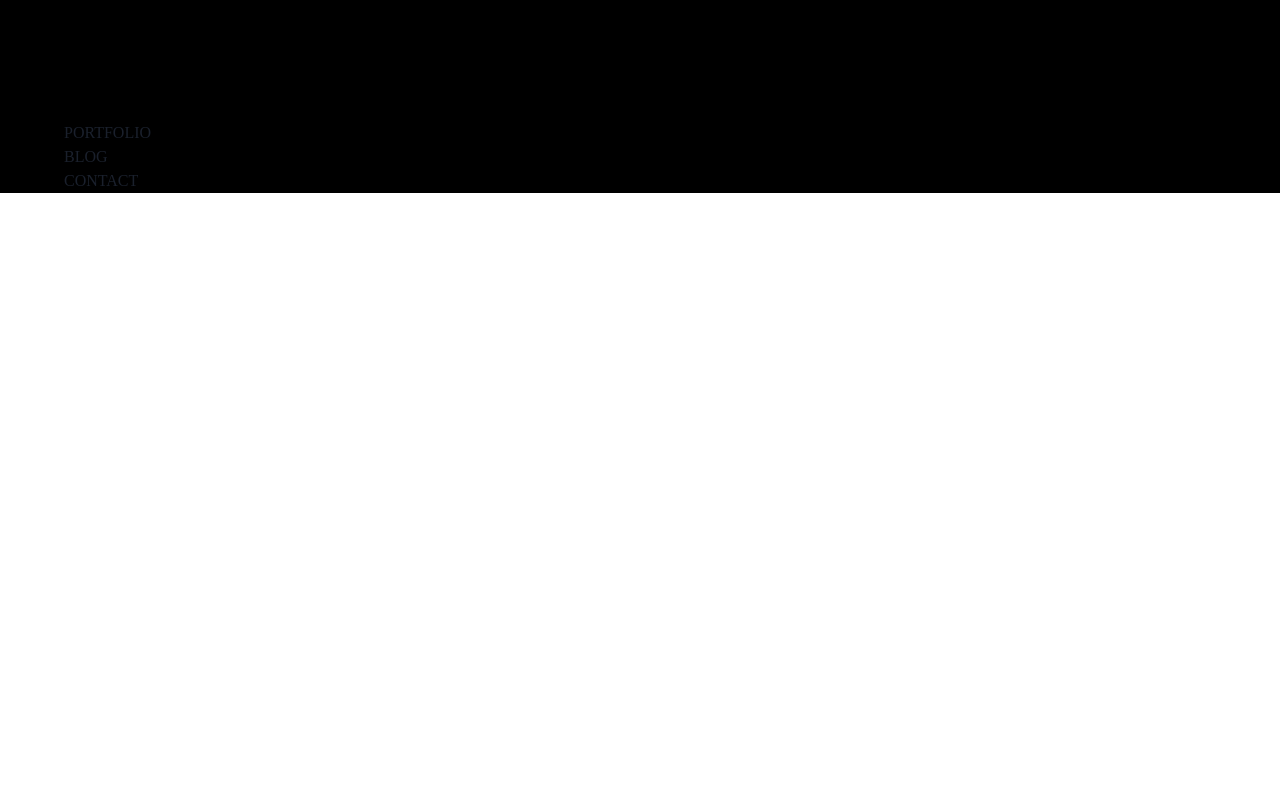
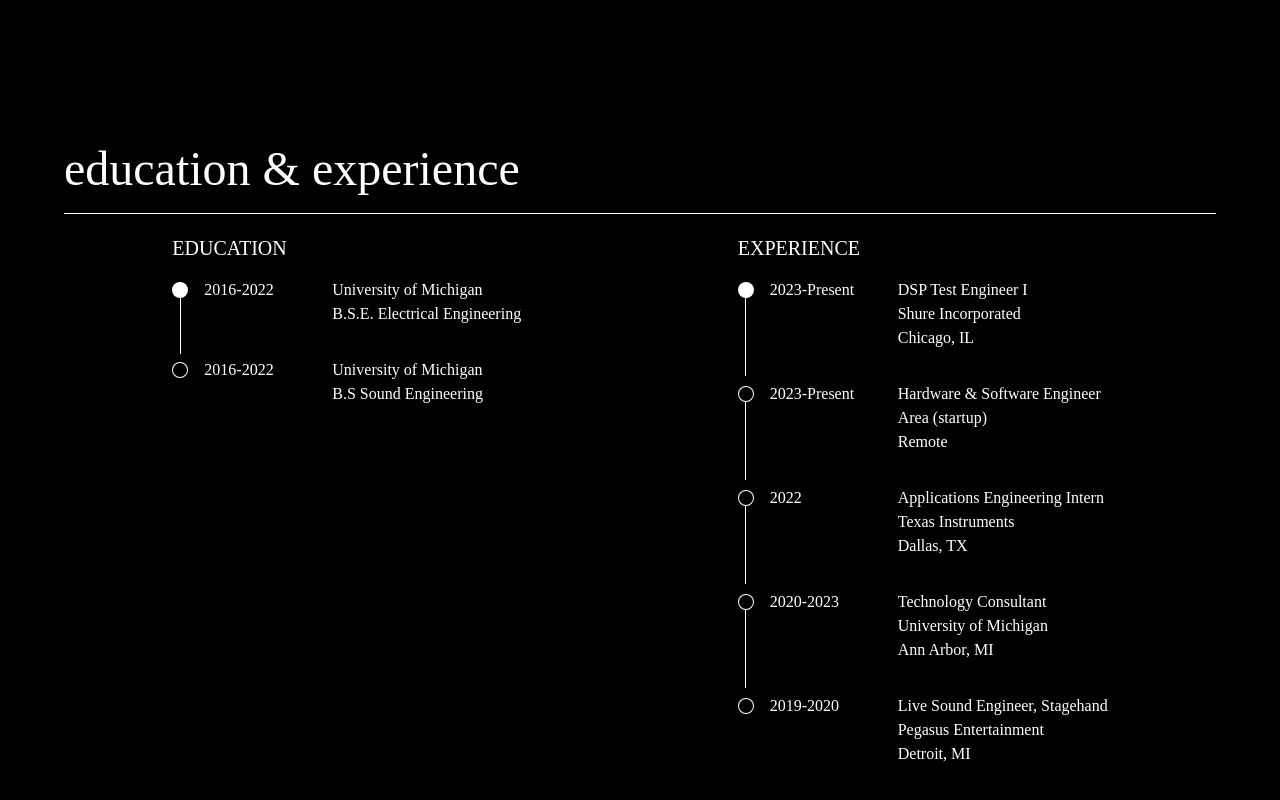
Before and after one commit to acgreene/alecgreene, a React (Vite) app: page / in a window 1280 px wide. Shown: the part 2434-3234 px from the top of the page. Before the commit the page ends 2627 px from the top, so only its background shows below. Built offline with nearby package versions, Linux system fonts and the light colour scheme.

Commit message:
added education & experience section.

```diff
--- a/src/components/About.tsx
+++ b/src/components/About.tsx
@@ -1,4 +1,4 @@
-import { SimpleGrid } from "@chakra-ui/react";
+import { Flex, SimpleGrid, Stack } from "@chakra-ui/react";
 import { useRecoilState } from "recoil";
 import { cursorState, windowScroll } from "../recoil/atoms";
 import {
@@ -28,12 +28,12 @@ const About = () => {
       id="about"
       className="flex justify-center items-center h-100 flex-row flex-wrap sm:mb-20 mb-6 text-white"
     >
-      <div className="mt-10 mb-10">
+      <div className="mt-10 mb-10 sm:mb-80 md:mb-96">
         <p
           className="
         font-thin text-5xl
-        sm:text-center mb-80
-        md:text-left md:mb-96
+        sm:text-center
+        md:text-left
         "
         >
           endlessly learning, <br />
@@ -47,7 +47,7 @@ const About = () => {
         </p>
       </div>
 
-      <div className="mt-10 mb-10 w-full">
+      <div className="mt-10 mb-10 w-full sm:mb-20 md:mb-36">
         <span className="text-5xl">explorations</span>
         <div className="w-100 h-px mt-5 mb-5 bg-white"></div>
         <SimpleGrid columns={{ sm: 1, md: 2, lg: 3 }} spacing="40px">
@@ -93,6 +93,139 @@ const About = () => {
           ></ExplorationCard>
         </SimpleGrid>
       </div>
+
+      <div className="mt-10 mb-10 w-full sm:mb-80 md:mb-96">
+        <span className="text-5xl">education & experience</span>
+        <div className="w-100 h-px mt-5 mb-5 bg-white"></div>
+        <div className="flex xs:flex-col sm:flex-row justify-between md:justify-around">
+          <div className="flex flex-col">
+            <h1 className="text-xl">EDUCATION</h1>
+            <div className="flex flex-row my-4">
+              <div className="relative flex flex-col items-center mr-4 mt-1">
+                <div className="flex items-center justify-center h-4 w-4 rounded-full bg-white z-10"></div>
+                <div
+                  className="absolute w-px bg-white"
+                  style={{ height: "72px" }}
+                ></div>
+              </div>
+              <span className="mr-8 w-24">2016-2022</span>
+              <div>
+                <h2>University of Michigan</h2>
+                <h2>B.S.E. Electrical Engineering</h2>
+              </div>
+            </div>
+            <div className="flex flex-row my-4">
+              <div className="relative flex flex-col items-center mr-4 mt-1">
+                <div className="flex items-center justify-center h-4 w-4 rounded-full bg-white z-10">
+                  <div
+                    className="rounded-full bg-black"
+                    style={{ width: "14px", height: "14px" }}
+                  ></div>
+                </div>
+              </div>
+              <span className="mr-8 w-24">2016-2022</span>
+              <div>
+                <h2>University of Michigan</h2>
+                <h2>B.S Sound Engineering</h2>
+              </div>
+            </div>
+          </div>
+          <div className="flex flex-col">
+            <h1 className="text-xl">EXPERIENCE</h1>
+            <div className="flex flex-row my-4">
+              <div className="relative flex flex-col items-center mr-4 mt-1">
+                <div className="flex items-center justify-center h-4 w-4 rounded-full bg-white z-10"></div>
+                <div
+                  className="absolute w-px bg-white"
+                  style={{ height: "94px" }}
+                ></div>
+              </div>
+              <span className="mr-8 w-24">2023-Present</span>
+              <div>
+                <h2>DSP Test Engineer I</h2>
+                <h2>Shure Incorporated</h2>
+                <span>Chicago, IL</span>
+              </div>
+            </div>
+            <div className="flex flex-row my-4">
+              <div className="relative flex flex-col items-center mr-4 mt-1">
+                <div className="flex items-center justify-center h-4 w-4 rounded-full bg-white z-10">
+                  <div
+                    className="rounded-full bg-black"
+                    style={{ width: "14px", height: "14px" }}
+                  ></div>
+                </div>
+                <div
+                  className="absolute w-px bg-white"
+                  style={{ height: "94px" }}
+                ></div>
+              </div>
+              <span className="mr-8 w-24">2023-Present</span>
+              <div>
+                <h2>Hardware & Software Engineer</h2>
+                <h2>Area (startup)</h2>
+                <span>Remote</span>
+              </div>
+            </div>
+            <div className="flex flex-row my-4">
+              <div className="relative flex flex-col items-center mr-4 mt-1">
+                <div className="flex items-center justify-center h-4 w-4 rounded-full bg-white z-10">
+                  <div
+                    className="rounded-full bg-black"
+                    style={{ width: "14px", height: "14px" }}
+                  ></div>
+                </div>
+                <div
+                  className="absolute w-px bg-white"
+                  style={{ height: "94px" }}
+                ></div>
+              </div>
+              <span className="mr-8 w-24">2022</span>
+              <div>
+                <h2>Applications Engineering Intern</h2>
+                <h2>Texas Instruments</h2>
+                <span>Dallas, TX</span>
+              </div>
+            </div>
+            <div className="flex flex-row my-4">
+              <div className="relative flex flex-col items-center mr-4 mt-1">
+                <div className="flex items-center justify-center h-4 w-4 rounded-full bg-white z-10">
+                  <div
+                    className="rounded-full bg-black"
+                    style={{ width: "14px", height: "14px" }}
+                  ></div>
+                </div>
+                <div
+                  className="absolute w-px bg-white"
+                  style={{ height: "94px" }}
+                ></div>
+              </div>
+              <span className="mr-8 w-24">2020-2023</span>
+              <div>
+                <h2>Technology Consultant</h2>
+                <h2>University of Michigan</h2>
+                <span>Ann Arbor, MI</span>
+              </div>
+            </div>
+            <div className="flex flex-row my-4">
+              <div className="relative flex flex-col items-center mr-4 mt-1">
+                <div className="flex items-center justify-center h-4 w-4 rounded-full bg-white z-10">
+                  <div
+                    className="rounded-full bg-black"
+                    style={{ width: "14px", height: "14px" }}
+                  ></div>
+                </div>
+              </div>
+              <span className="mr-8 w-24">2019-2020</span>
+              <div>
+                <h2>Live Sound Engineer, Stagehand</h2>
+                <h2>Pegasus Entertainment</h2>
+                <span>Detroit, MI</span>
+              </div>
+            </div>
+          </div>
+        </div>
+      </div>
     </div>
   );
 };
```
